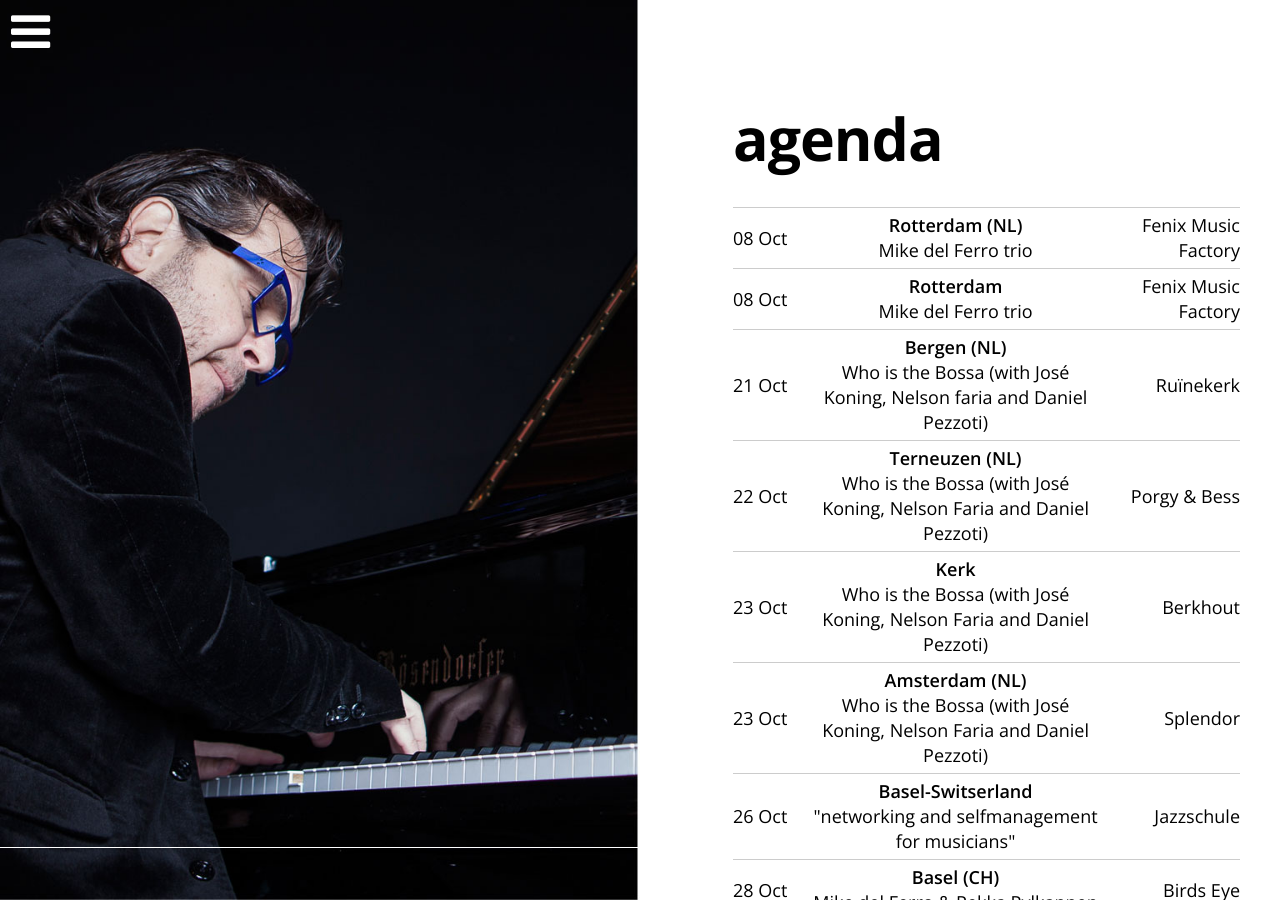
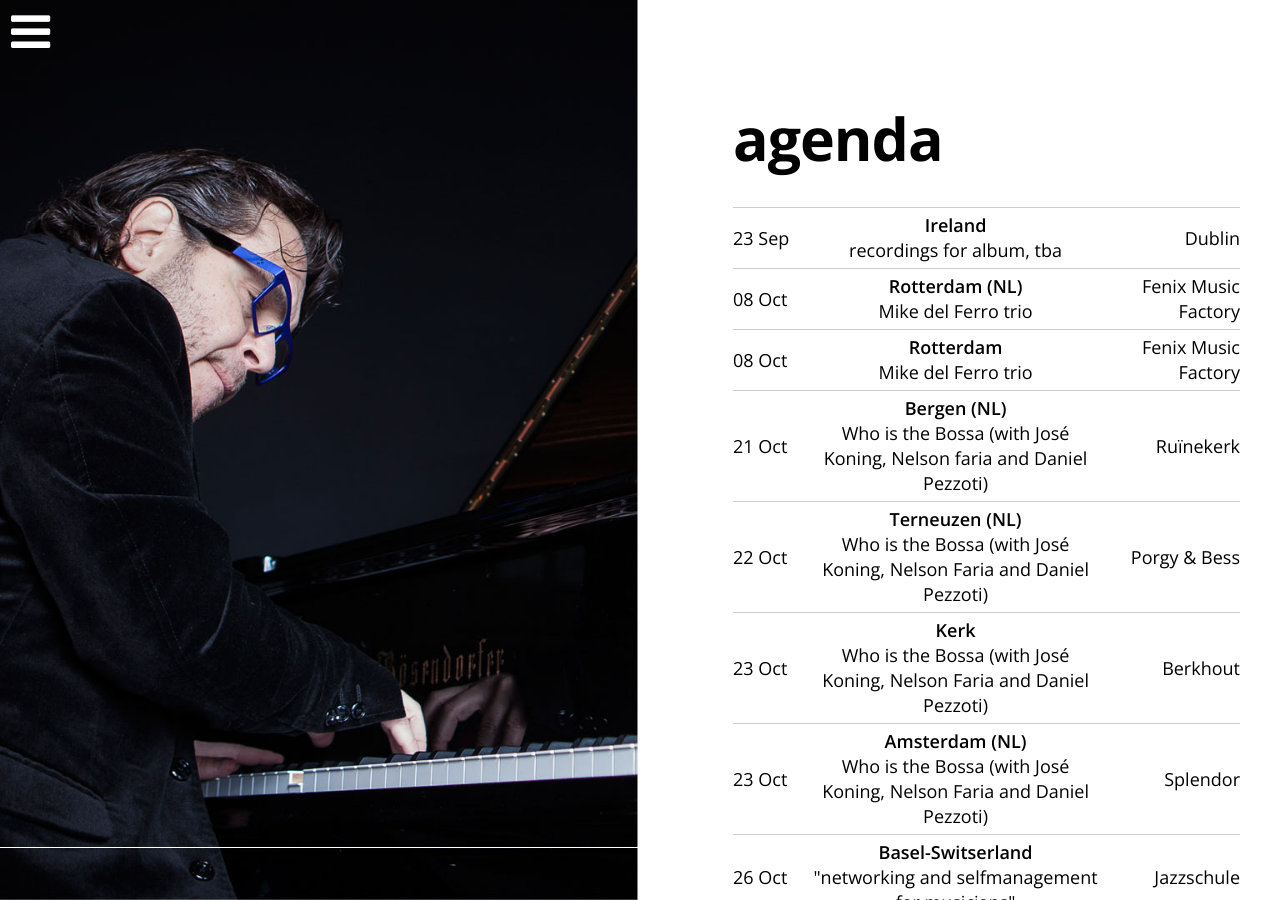
Before and after one commit to mikedelferro/website, a Jekyll site: the page built from agenda.html, in a window 1280 px wide and 900 px high. Built offline with Jekyll 4.4.1, drawn with Linux system fonts in a browser that asks for light colours; nearby versions of some CDN libraries.

Commit message:
Updated '/_config.yml' via CloudCannon

```diff
--- a/_config.yml
+++ b/_config.yml
@@ -99,3 +99,8 @@ gigs:
     location: Fenix Music Factory
     venue: Rotterdam (NL)
     url: 'https://www.facebook.com/fenixmusicfactory/?fref=ts'
+  - title: 'recordings for album, tba'
+    date: 2016-09-23T00:00:00.000Z
+    location: Dublin
+    venue: Ireland
+    url:
```
